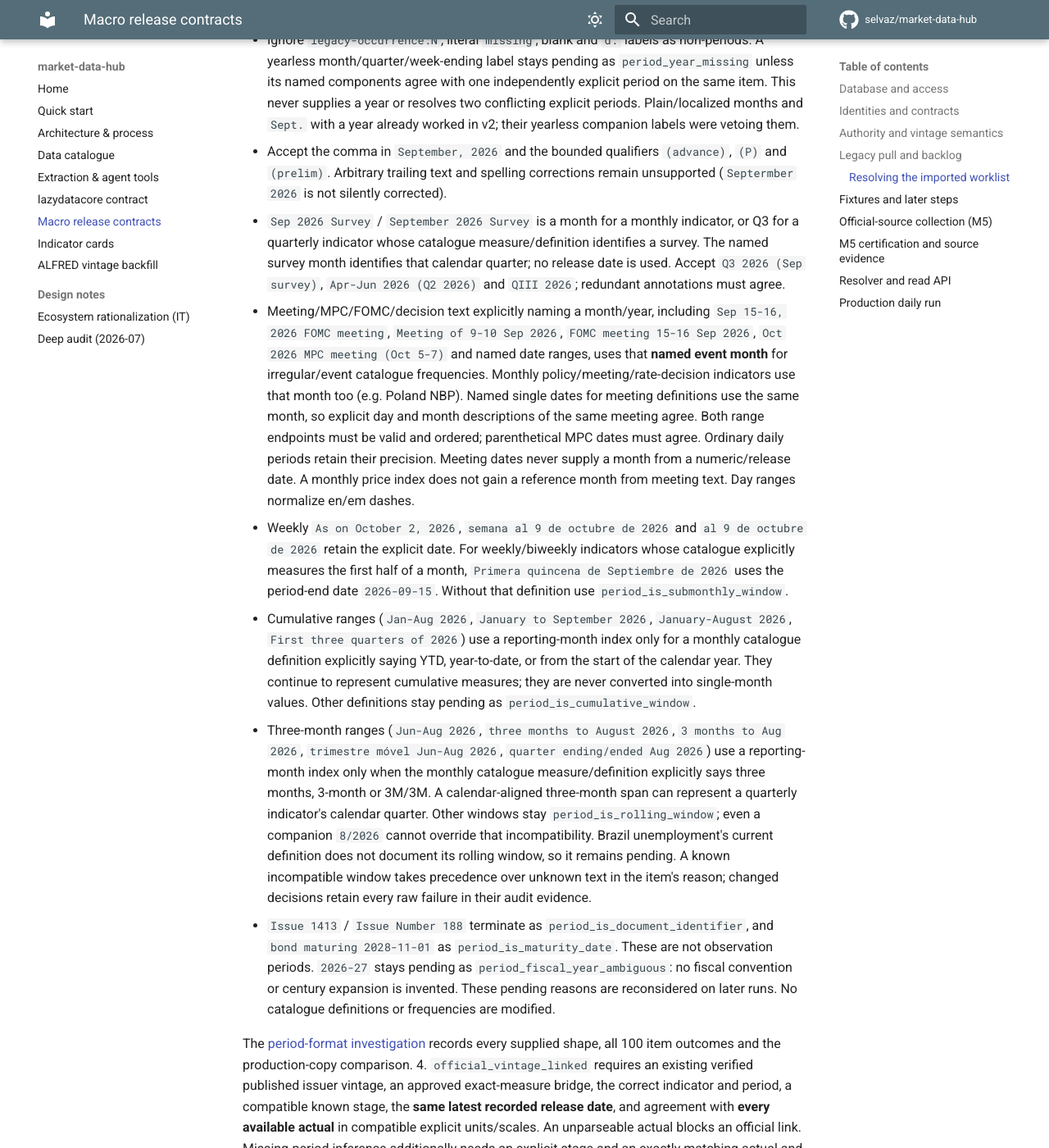
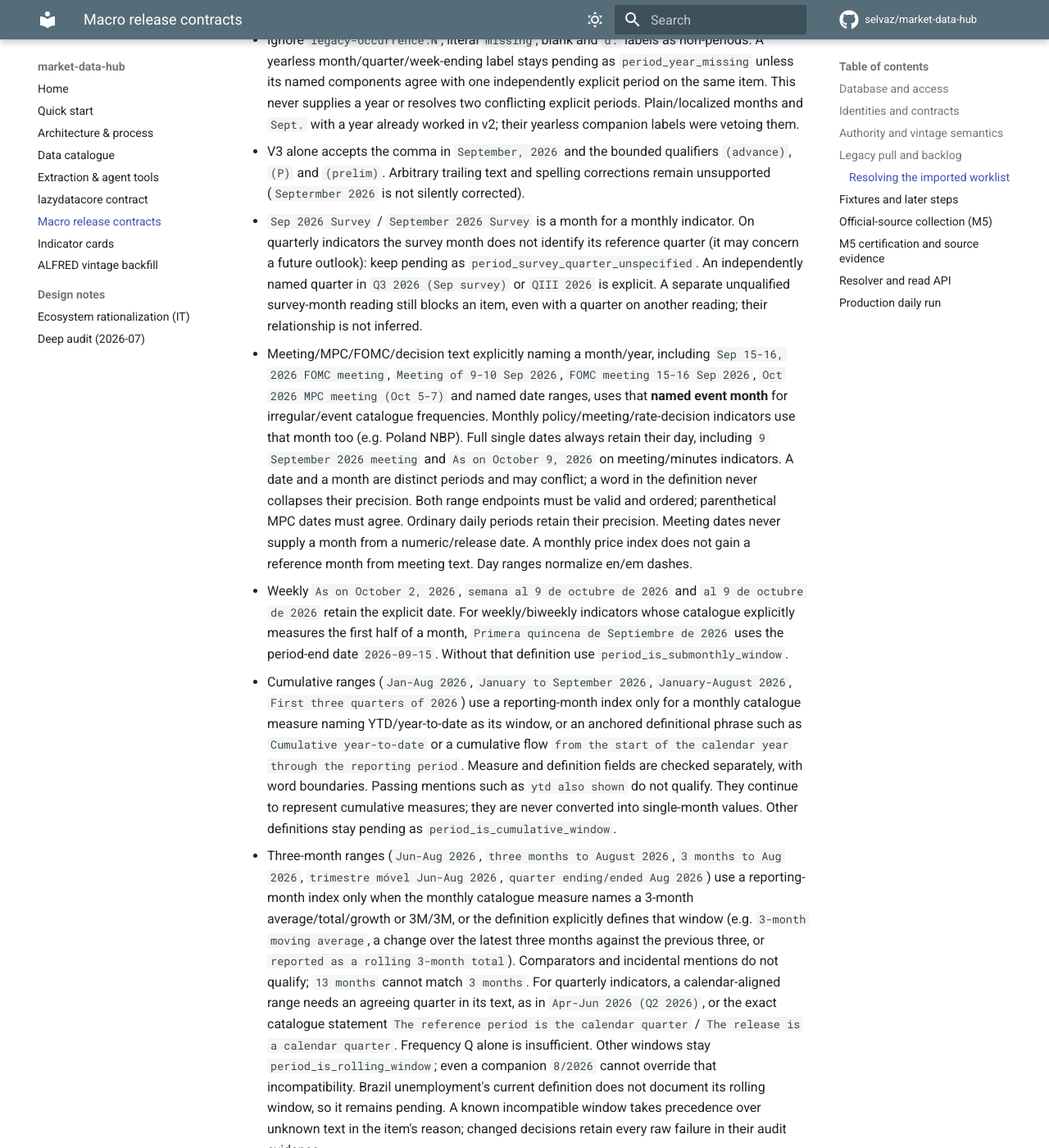
Before and after one commit to selvaz/market-data-hub, an MkDocs documentation site: the page built from docs/macro-releases.md, in a window 1280 px wide and 1400 px high, scrolled down 7687 px. Shown: the whole window at 82% size. Built offline with MkDocs 1.6.1 and Material for MkDocs 9.7.7, drawn with Linux system fonts in a browser that asks for light colours; comment, search, counter and statistics services are not loaded; some of the changed text lies outside the part shown.

Commit message:
Tighten explicit-only boundaries in legacy worklist v3
Require catalogue-defined windows and explicit reference quarters, preserve
full event dates, and isolate comma-month repair from shared v2 parsing.
Add negative regressions and record the fresh production-copy comparison.

Co-Authored-By: Claude Opus 5.5 <noreply@anthropic.com>

```diff
--- a/docs/macro-releases.md
+++ b/docs/macro-releases.md
@@ -310,21 +310,25 @@ Rules in `legacy-worklist-v3` (rules 1, 2 and 4–6 retain v2 behavior):
      explicit period on the same item. This never supplies a year or resolves two
      conflicting explicit periods. Plain/localized months and `Sept.` with a year
      already worked in v2; their yearless companion labels were vetoing them.
-   - Accept the comma in `September, 2026` and the bounded qualifiers `(advance)`,
+   - V3 alone accepts the comma in `September, 2026` and the bounded qualifiers `(advance)`,
      `(P)` and `(prelim)`. Arbitrary trailing text and spelling corrections remain
      unsupported (`Septermber 2026` is not silently corrected).
-   - `Sep 2026 Survey` / `September 2026 Survey` is a month for a monthly indicator,
-     or Q3 for a quarterly indicator whose catalogue measure/definition identifies
-     a survey. The named survey month identifies that calendar quarter; no release
-     date is used. Accept `Q3 2026 (Sep survey)`, `Apr-Jun 2026 (Q2 2026)` and
-     `QIII 2026`; redundant annotations must agree.
+   - `Sep 2026 Survey` / `September 2026 Survey` is a month for a monthly indicator.
+     On quarterly indicators the survey month does not identify its reference
+     quarter (it may concern a future outlook): keep pending as
+     `period_survey_quarter_unspecified`. An independently named quarter in
+     `Q3 2026 (Sep survey)` or `QIII 2026` is explicit. A separate unqualified
+     survey-month reading still blocks an item, even with a quarter on another
+     reading; their relationship is not inferred.
    - Meeting/MPC/FOMC/decision text explicitly naming a month/year, including
      `Sep 15-16, 2026 FOMC meeting`, `Meeting of 9-10 Sep 2026`,
      `FOMC meeting 15-16 Sep 2026`, `Oct 2026 MPC meeting (Oct 5-7)` and named
      date ranges, uses that **named event month** for irregular/event catalogue
      frequencies. Monthly policy/meeting/rate-decision indicators use that month
-     too (e.g. Poland NBP). Named single dates for meeting definitions use the same
-     month, so explicit day and month descriptions of the same meeting agree.
+     too (e.g. Poland NBP). Full single dates always retain their day, including
+     `9 September 2026 meeting` and `As on October 9, 2026` on meeting/minutes
+     indicators. A date and a month are distinct periods and may conflict; a word
+     in the definition never collapses their precision.
      Both range endpoints must be valid and ordered; parenthetical MPC dates must
      agree. Ordinary daily periods retain their precision. Meeting dates never
      supply a month from a numeric/release date. A monthly price index does not
@@ -336,16 +340,25 @@ Rules in `legacy-worklist-v3` (rules 1, 2 and 4–6 retain v2 behavior):
      `2026-09-15`. Without that definition use `period_is_submonthly_window`.
    - Cumulative ranges (`Jan-Aug 2026`, `January to September 2026`,
      `January-August 2026`, `First three quarters of 2026`) use a reporting-month
-     index only for a monthly catalogue definition explicitly saying YTD,
-     year-to-date, or from the start of the calendar year. They continue to
+     index only for a monthly catalogue measure naming YTD/year-to-date as its
+     window, or an anchored definitional phrase such as `Cumulative year-to-date`
+     or a cumulative flow `from the start of the calendar year through the reporting
+     period`. Measure and definition fields are checked separately, with word
+     boundaries. Passing mentions such as `ytd also shown` do not qualify. They continue to
      represent cumulative measures; they are never converted into single-month
      values. Other definitions stay pending as `period_is_cumulative_window`.
    - Three-month ranges (`Jun-Aug 2026`, `three months to August 2026`,
      `3 months to Aug 2026`, `trimestre móvel Jun-Aug 2026`,
      `quarter ending/ended Aug 2026`) use a reporting-month index only when the
-     monthly catalogue measure/definition explicitly says three months, 3-month
-     or 3M/3M. A calendar-aligned three-month span can represent a quarterly
-     indicator's calendar quarter. Other windows stay `period_is_rolling_window`;
+     monthly catalogue measure names a 3-month average/total/growth or 3M/3M,
+     or the definition explicitly defines that window (e.g. `3-month moving
+     average`, a change over the latest three months against the previous three,
+     or `reported as a rolling 3-month total`). Comparators and incidental mentions
+     do not qualify; `13 months` cannot match `3 months`. For quarterly indicators,
+     a calendar-aligned range needs an agreeing quarter in its text, as in
+     `Apr-Jun 2026 (Q2 2026)`, or the exact catalogue statement `The reference
+     period is the calendar quarter` / `The release is a calendar quarter`.
+     Frequency Q alone is insufficient. Other windows stay `period_is_rolling_window`;
      even a companion `8/2026` cannot override that incompatibility. Brazil
      unemployment's current definition does not document its rolling window,
      so it remains pending. A known incompatible window takes precedence over
@@ -360,6 +373,8 @@ Rules in `legacy-worklist-v3` (rules 1, 2 and 4–6 retain v2 behavior):
 
    The [period-format investigation](worklist-period-formats-report.md) records
    every supplied shape, all 100 item outcomes and the production-copy comparison.
+   The [independent review round 1](worklist-period-formats-review-round1.md)
+   supersedes its initial inference rules and records the stricter preview.
 4. `official_vintage_linked` requires an existing verified published issuer vintage,
    an approved exact-measure bridge, the correct indicator and period, a compatible
    known stage, the **same latest recorded release date**, and agreement with
```
Also changed, not shown: CHANGELOG.md (+5 -0 lines), docs/worklist-period-formats-report.md (+4 -0 lines), docs/worklist-period-formats-review-round1.md (added, +62 -0 lines), 5 other files.
